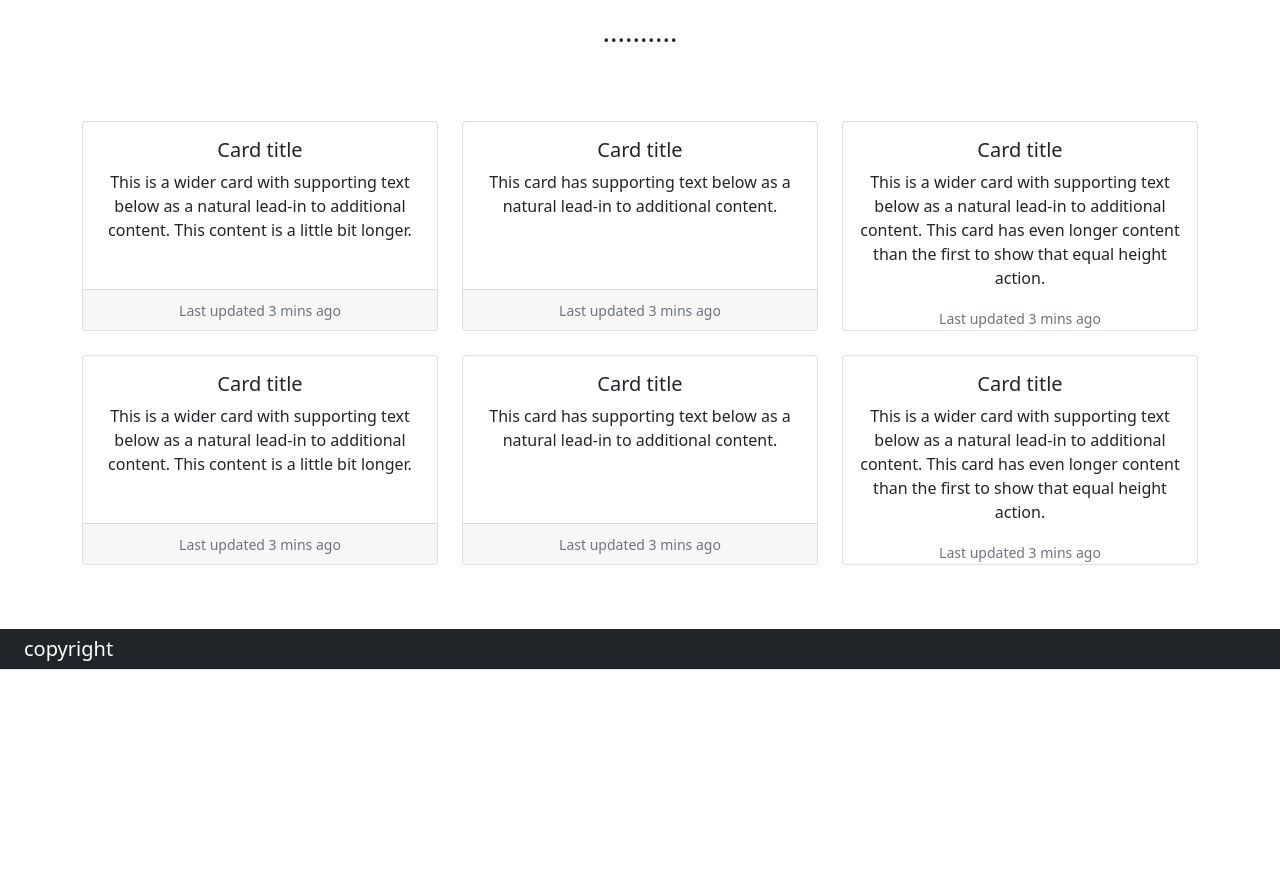
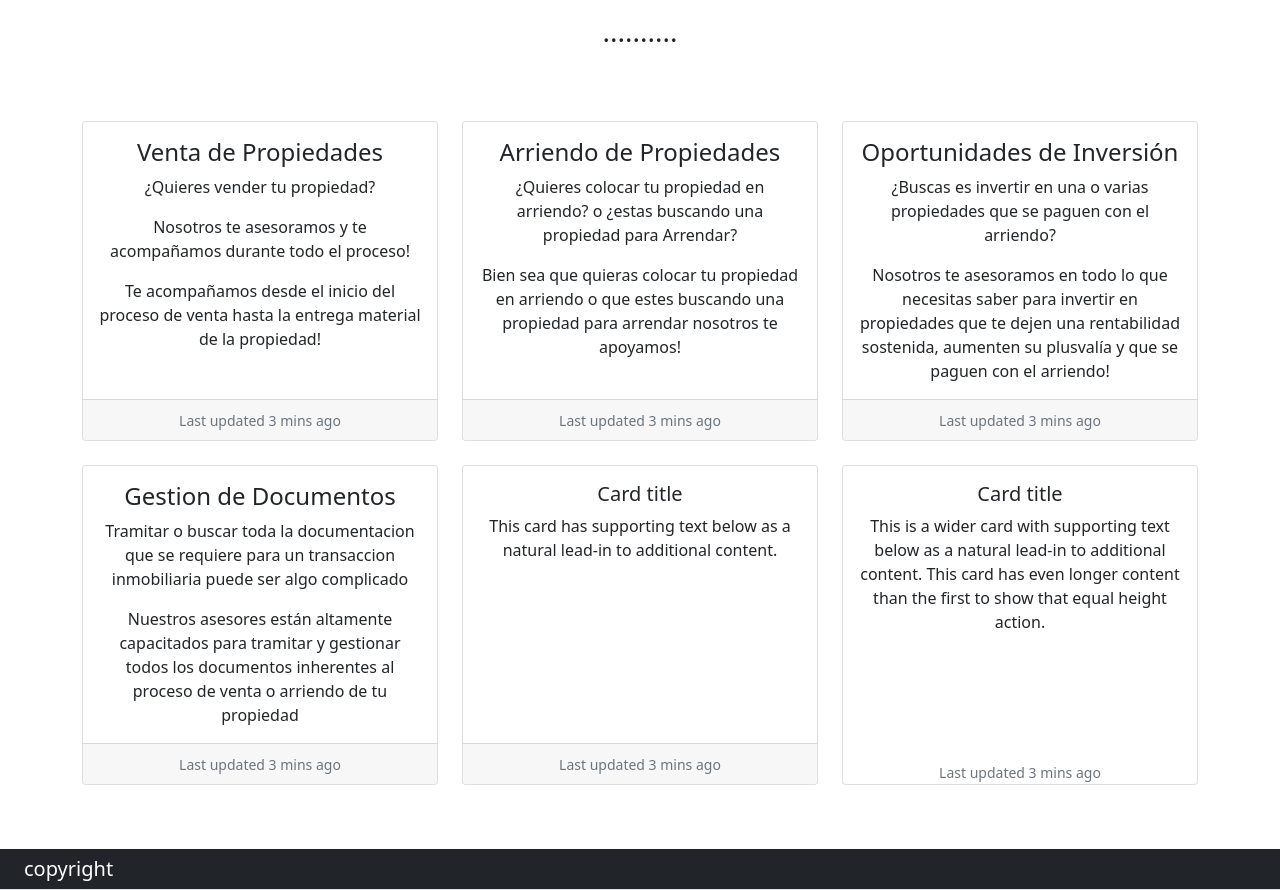
Before and after one commit to mf114090/manuelfilgueirainversiones, a React (Create React App) app: page / in a window 1280 px wide. Shown: the part 801-1691 px from the top of the page. Before the commit the page ends 1471 px from the top, so only its background shows below. Built offline with nearby package versions, Linux system fonts and the light colour scheme.

Commit message:
contenido de algunos card

```diff
--- a/src/Components/Card.js
+++ b/src/Components/Card.js
@@ -12,8 +12,10 @@ const Card = ()=> {
                     <div className="card h-100">
                         {/* <img src={imagen1} class="card-img-top" alt="..."/> */}
                         <div className="card-body">
-                            <h5 className="card-title">Card title</h5>
-                            <p className="card-text">This is a wider card with supporting text below as a natural lead-in to additional content. This content is a little bit longer.</p>
+                            <h4 className="card-title">Venta de Propiedades</h4>
+                            <p className="card-text">¿Quieres vender tu propiedad?</p>
+                            <p className="card-text">Nosotros te asesoramos y te acompañamos durante todo el proceso!</p>
+                            <p className="card-text">Te acompañamos desde el inicio del proceso de venta hasta la entrega material de la propiedad!</p>
                         </div>
                         <div className="card-footer">
                             <small className="text-muted">Last updated 3 mins ago</small>
@@ -24,8 +26,9 @@ const Card = ()=> {
                     <div className="card h-100">
                         {/* <img src={imagen2} className="card-img-top" alt="..."/> */}
                         <div className="card-body">
-                            <h5 className="card-title">Card title</h5>
-                            <p className="card-text">This card has supporting text below as a natural lead-in to additional content.</p>
+                            <h4 className="card-title">Arriendo de Propiedades</h4>
+                            <p className="card-text">¿Quieres colocar tu propiedad en arriendo? o ¿estas buscando una propiedad para Arrendar?</p>
+                            <p className="card-text">Bien sea que quieras colocar tu propiedad en arriendo o que estes buscando una propiedad para arrendar nosotros te apoyamos!</p>
                         </div>
                         <div className="card-footer">
                             <small className="text-muted">Last updated 3 mins ago</small>
@@ -36,10 +39,11 @@ const Card = ()=> {
                     <div className="card h-100">
                         {/* <img src={imagen3} class="card-img-top" alt="..."/> */}
                         <div className="card-body">
-                            <h5 classname="card-title">Card title</h5>
-                            <p className="card-text">This is a wider card with supporting text below as a natural lead-in to additional content. This card has even longer content than the first to show that equal height action.</p>
+                            <h4 classname="card-title">Oportunidades de Inversión</h4>
+                            <p className="card-text">¿Buscas es invertir en una o varias propiedades que se paguen con el arriendo?</p>
+                            <p className="card-text">Nosotros te asesoramos en todo lo que necesitas saber para invertir en propiedades que te dejen una rentabilidad sostenida, aumenten su plusvalía y que se paguen con el arriendo!</p>
                         </div>
-                        <div classname="card-footer">
+                        <div className="card-footer">
                             <small className="text-muted">Last updated 3 mins ago</small>
                         </div>
                     </div>
@@ -48,8 +52,9 @@ const Card = ()=> {
                     <div className="card h-100">
                         {/* <img src={imagen1} class="card-img-top" alt="..."/> */}
                         <div className="card-body">
-                            <h5 className="card-title">Card title</h5>
-                            <p className="card-text">This is a wider card with supporting text below as a natural lead-in to additional content. This content is a little bit longer.</p>
+                            <h4 className="card-title">Gestion de Documentos</h4>
+                            <p className="card-text">Tramitar o buscar toda la documentacion que se requiere para un transaccion inmobiliaria puede ser algo complicado</p>
+                            <p className="card-text">Nuestros asesores están altamente capacitados para tramitar y gestionar todos los documentos inherentes al proceso de venta o arriendo de tu propiedad</p>
                         </div>
                         <div className="card-footer">
                             <small className="text-muted">Last updated 3 mins ago</small>
```
